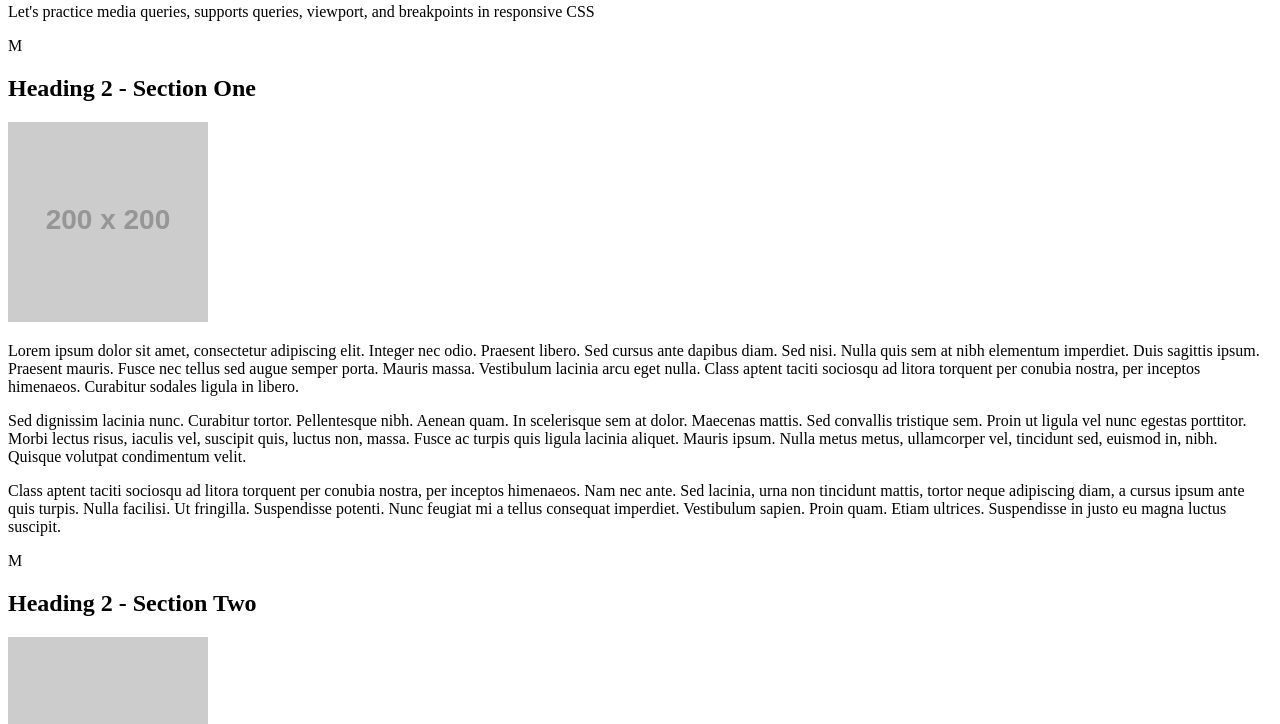
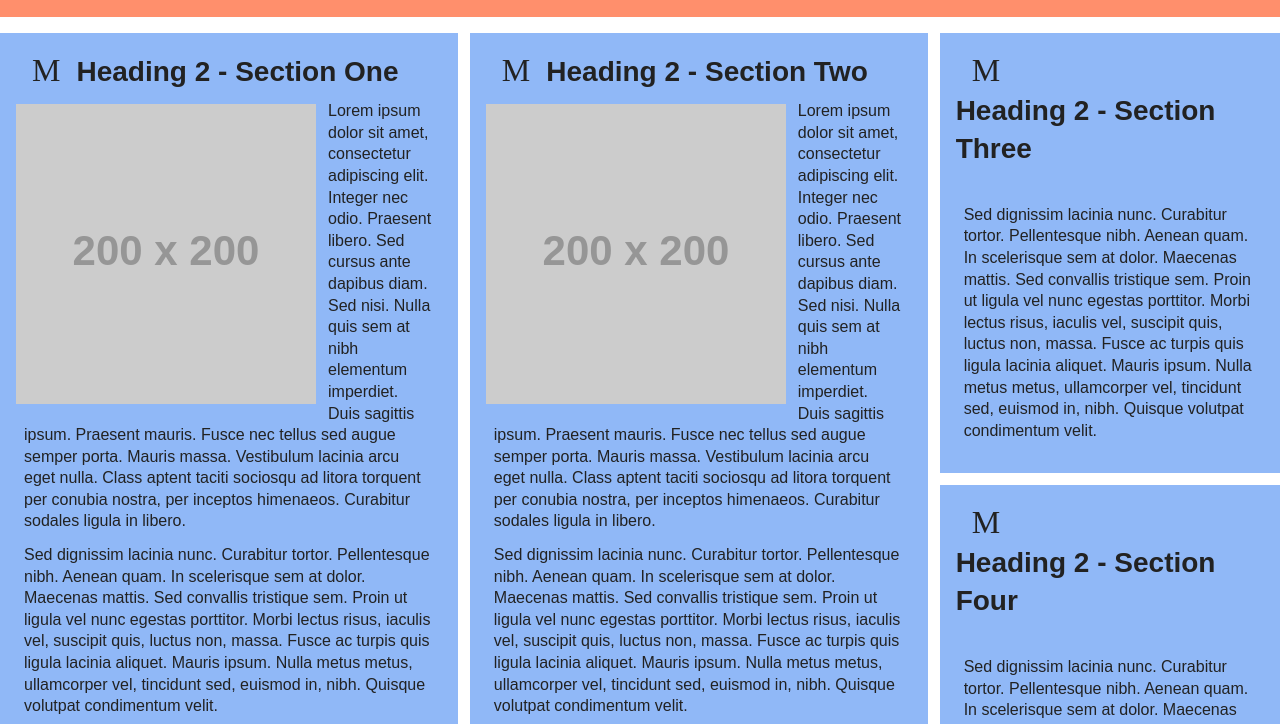
Before and after one commit to cntran3/viewpoint, a plain HTML site: page index.html in a window 1280 px wide. Shown: the part 111-835 px from the top of the page. Drawn offline with Linux system fonts and the light colour scheme; placeholder pictures from the web are drawn by us; some icons are missing.

Commit message:
Update index.html

```diff
--- a/index.html
+++ b/index.html
@@ -15,7 +15,7 @@
         <link rel="icon" type="image/png" sizes="16x16" href="favicon-16x16.png">
         <link href="https://res.cloudinary.com/dr6lvwubh/raw/upload/v1581441981/Anicons/anicons-regular.css" rel="stylesheet">
         <!-- Add a link to your properly named CSS file here -->
-        <link href="tran.styles.css" rel="stylesheet" type="type/css">
+        <link href="tran.styles.css" rel="stylesheet">
     </head>
     <body>
         <header>
```
